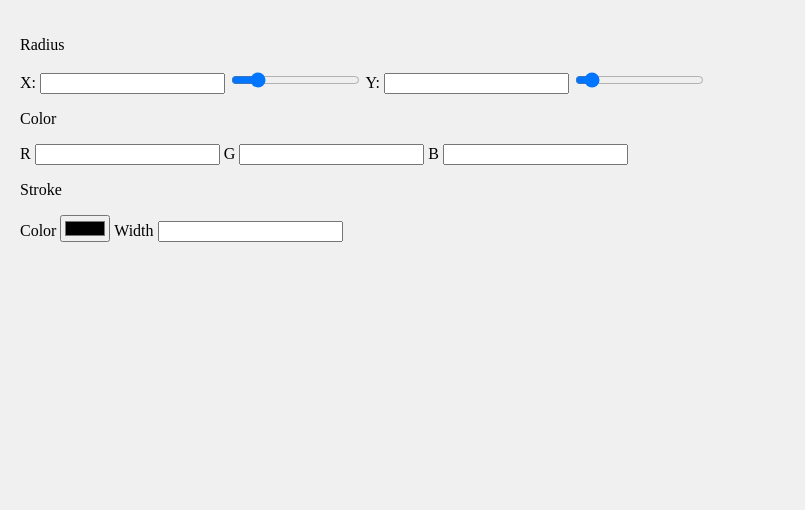
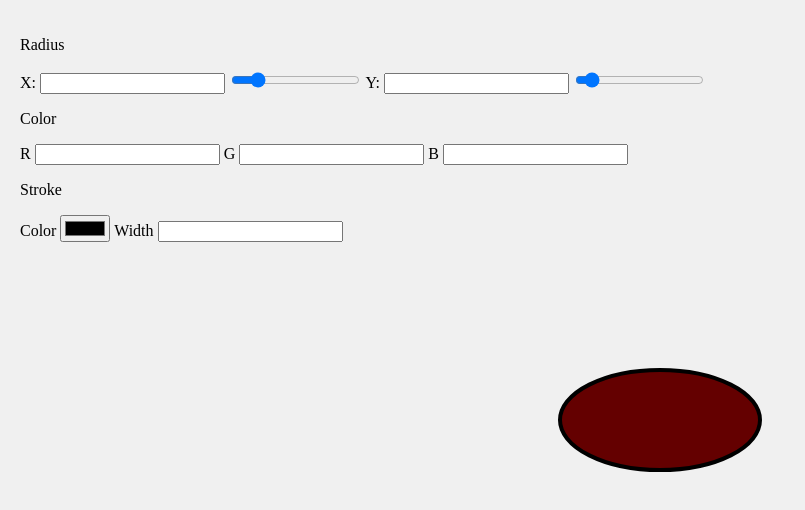
Before and after one commit to DimaPopov/DimaPopov.github.io, a plain HTML site: page kineticjs/demo/MakeCircle.html in a window 1280 px wide. Shown: the whole page, without its empty margins (0-805 px from the left). Drawn offline with Linux system fonts and the light colour scheme.

Commit message:
Signed-off-by: DimaPopov <dima1popov@ukr.net>

```diff
--- a/kineticjs/demo/MakeCircle.html
+++ b/kineticjs/demo/MakeCircle.html
@@ -1,7 +1,7 @@
 <!DOCTYPE html>
 <html>
 <head>
-  <script src="js/kinetic-v5.1.0.js"></script>
+  <script src="../js/kinetic-v5.1.0.js"></script>
   <meta charset="utf-8">
   <title>Ellipse Demo</title>
   <style>
```
Also changed, not shown: kineticjs/demo/MakeStar.html (+1 -1 lines).
